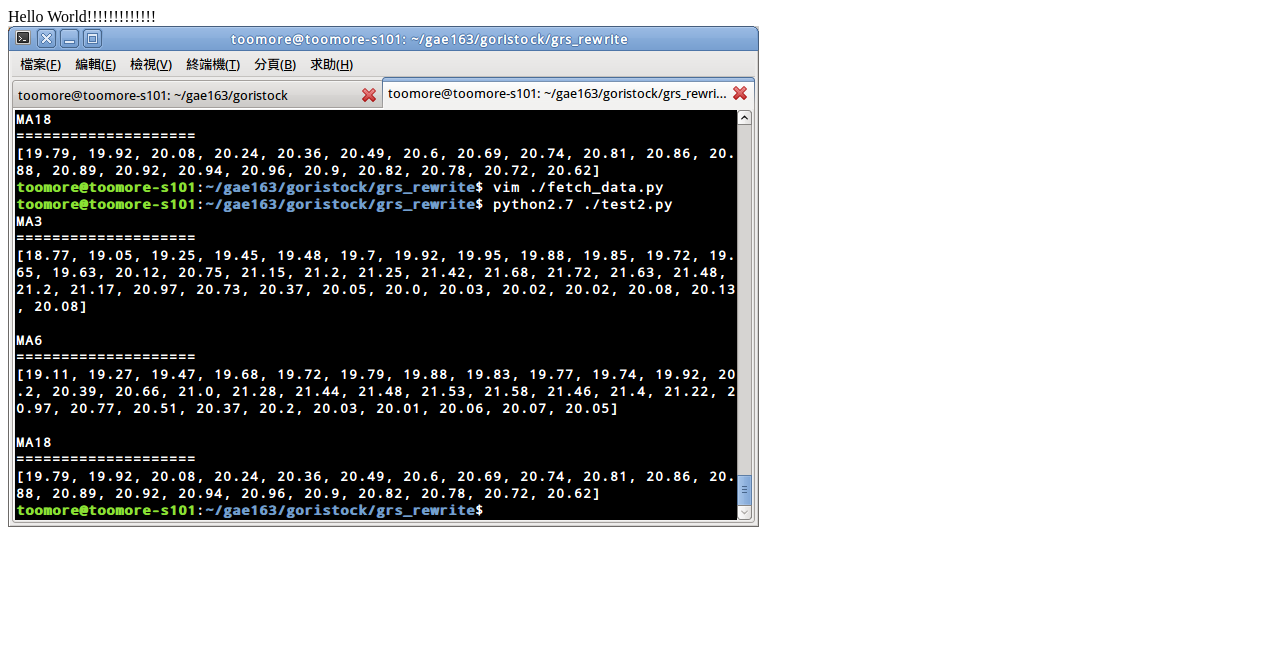
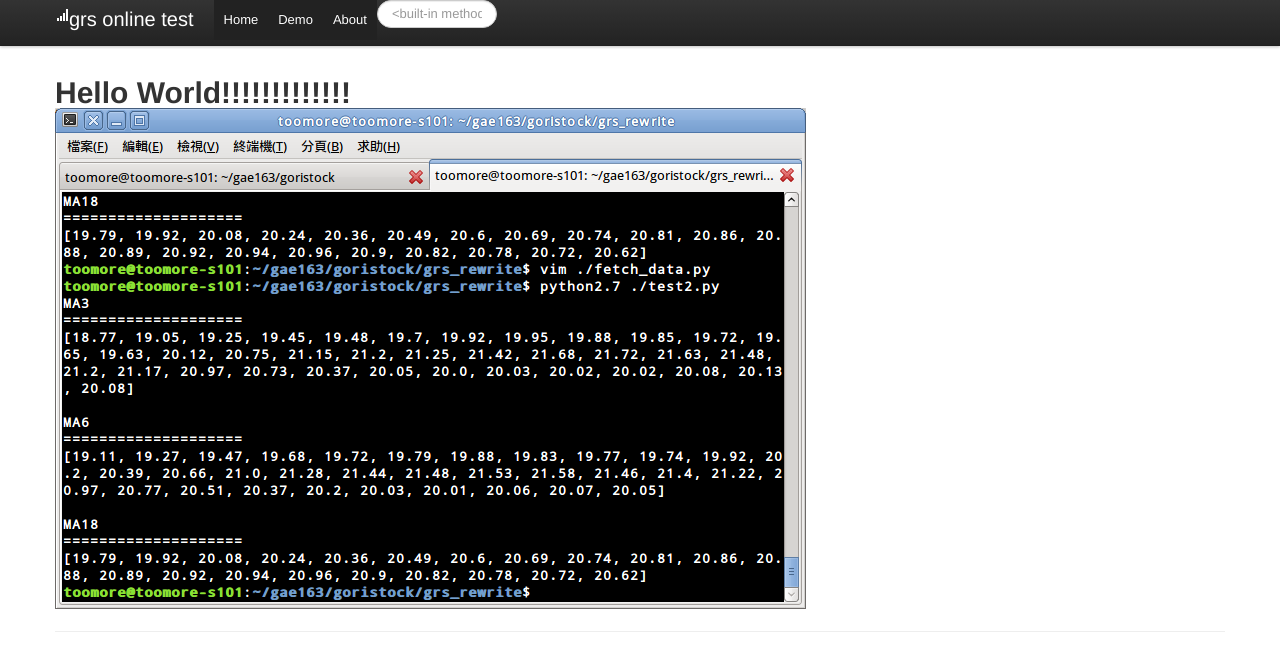
Before and after one commit to toomore/freezing-water-7912, a Flask app: page / in a window 1280 px wide. Shown: the top 671 px of the page. Run offline with Flask 2, Linux system fonts and the light colour scheme.

Commit message:
Add first page.

```diff
--- a/app.py
+++ b/app.py
@@ -3,7 +3,7 @@
 import os
 #import newrelic.agent
 import requests
-from flask import Flask, flash, url_for, render_template, request
+from flask import Flask, flash, url_for, render_template, request, redirect
 from grs import stock
 app = Flask(__name__)
 
@@ -12,21 +12,22 @@ app = Flask(__name__)
 def gg(no):
     if request.method == 'GET':
         g = stock(no)
-        sno, name = g.info
         op = {}
         op['rawname'] = g.getRawRowsName
         op['raw'] = g.raw
-        op['title'] = sno+name
+        op['title'] = "%s %s" % g.info
         op['op'] = [g.MA(3), g.MA(6), g.MA(18)]
         return render_template('grs.htm', op = op)
     else:
+        '''
         re = []
         for i in dir(request):
             re.append((i, getattr(request, i)))
         op = ''
         for v in re:
             op += "{}<br><br>".format(v)
-        return str(op)
+        return str(op) '''
+        return redirect(url_for('gg', no=request.form['no']))
 
 @app.route('/')
 def hello():
@@ -34,7 +35,8 @@ def hello():
     app.logger.warning('A warning occurred (%d apples)', 42)
     app.logger.error('An error occurred')
     img = url_for('static', filename='img/test1.png')
-    return 'Hello World!!!!!!!!!!!!!<br><img src="%s">' % img
+    op = 'Hello World!!!!!!!!!!!!!<br><img src="{}">'.format(img)
+    return render_template('first.htm', op = op)
 
 if __name__ == '__main__':
     # Bind to PORT if defined, otherwise default to 5000.
--- /dev/null
+++ b/templates/first.htm
@@ -0,0 +1,6 @@
+{% extends "index.htm" %}
+{% block context %}
+<div class="page-header">
+    <h1>{{ op|safe }}</h1>
+</div>
+{% endblock %}
--- a/templates/index.htm
+++ b/templates/index.htm
@@ -37,12 +37,12 @@
           <a class="brand" href="#"><i class="icon-signal icon-white"> </i>grs online test</a>
           <div class="nav-collapse">
             <ul class="nav">
-              <li class="active"><a href="#">Home</a></li>
-              <li><a href="http://pypi.python.org/pypi/grs">About</a></li>
-              <li><a href="#contact">Contact</a></li>
+              <li class="active"><a href="/">Home</a></li>
+              <li class="active"><a href="/grs/">Demo</a></li>
+              <li class="active"><a href="http://pypi.python.org/pypi/grs" target="_blank">About</a></li>
               <li>
                 <form class="form-search" method="POST" action="/grs/">
-                    <input name="no" type="text" class="input-small search-query">
+                    <input name="no" type="text" class="input-small search-query" placeholder="{% if op.title %}{{ op.title }}{% else %}股票代碼{% endif %}">
                 </form>
               </li>
             </ul>
```
